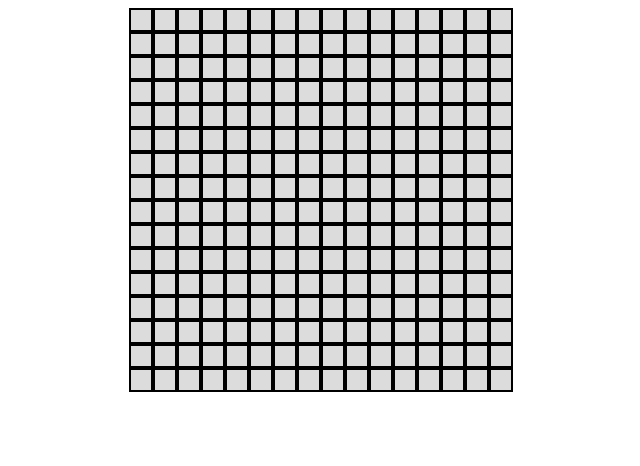
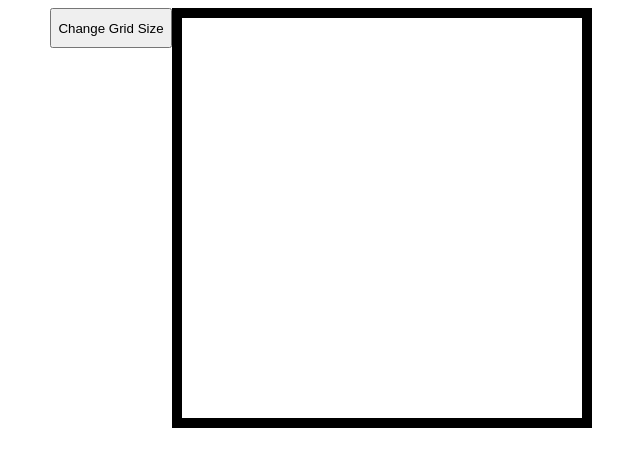
Before and after one commit to jasonpellegrini/odin-etchasketch, a plain HTML site: page index.html in a window 1280 px wide. Shown: the whole page, without its empty margins (319-959 px from the left). Drawn offline with Linux system fonts and the light colour scheme.

Commit message:
Added a feature where the user can change the size of their grid.

```diff
--- a/index.html
+++ b/index.html
@@ -9,6 +9,7 @@
     <link rel="stylesheet" href="styles.css">
 </head>
 <body>
+    <button id="gridSizeButton">Change Grid Size</button>
     <div id="grid">
 
     </div>
--- a/script.js
+++ b/script.js
@@ -1,12 +1,47 @@
 const grid = document.querySelector('#grid');
 
-function makeGrid(){
+function removeAllChildNodes(parent) {
+    while (parent.firstChild) {
+        parent.removeChild(parent.firstChild);
+    }
+}
 
-    for (let x=0; x<256; x++){
+function getGridSize(){
+
+        let gridSize = prompt("What size would you like each side of your grid to be?")
+
+    let trueGridSize = gridSize * gridSize;
+
+    removeAllChildNodes(grid);
+
+    for (let x=0; x<trueGridSize; x++){
 
         const squares = document.createElement('div');
 
         squares.classList.add('squares');
+        squares.style.width = 400/gridSize + 'px';
+        squares.style.height = 400/gridSize + 'px';
+
+        grid.appendChild(squares);
+
+        squares.addEventListener('mouseover', function(){
+            squares.style.backgroundColor = 'black';
+        });
+    }
+}
+
+function initGrid(){
+
+    for (let x=0; x<256; x++){
+
+        const grid = document.getElementById('grid');
+
+        const squares = document.createElement('div');
+
+        squares.classList.add('squares');
+
+        squares.style.width = 400/16 + 'px';
+        squares.style.height = 400/16 + 'px';
 
         grid.appendChild(squares);
 
@@ -18,11 +53,10 @@ function makeGrid(){
 
 }
 
+function newGrid(gridSizeButton) {
+    console.log(gridSizeButton);
+}
 
-makeGrid();
+initGrid();
 
-/*const squares = document.getElementById('#squares');
-
-squares.addEventListener('mouseover', function(){
-    squares.style.backgroundColor = 'black';
-});*/
+const gridSizeButton = document.getElementById('gridSizeButton').addEventListener('click', getGridSize);
--- a/styles.css
+++ b/styles.css
@@ -1,8 +1,10 @@
 .squares {
-    height: 20px;
-    width: 20px;
-    border: solid 2px black;
-    background-color: gainsboro;
+    min-width: 5px;
+    min-height: 5px;
+    /*border: solid 2px black;*/
+    background-color: white;
+    padding: 0px;
+    margin: 0px;
 }
 
 #grid {
@@ -11,10 +13,17 @@
     justify-content: center;
     align-items: center;
     width: 400px;
-    height: 350px;
+    height: 400px;
+    border: solid black 10px;
+    align-content: flex-start;
+
 }
 
 body {
     display: flex;
     justify-content: center;
 }
+
+button {
+    max-height: 40px;
+}
```
